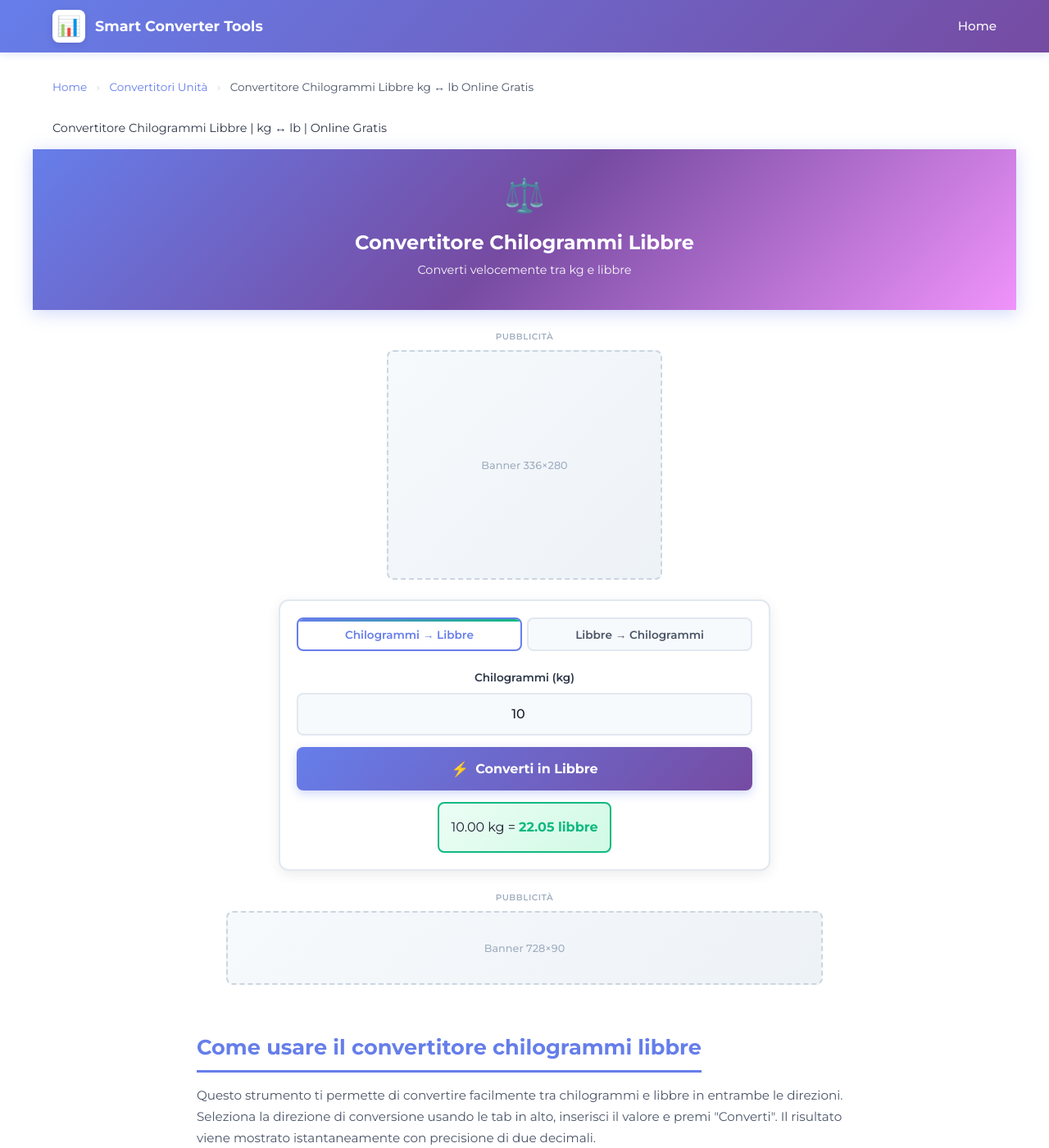
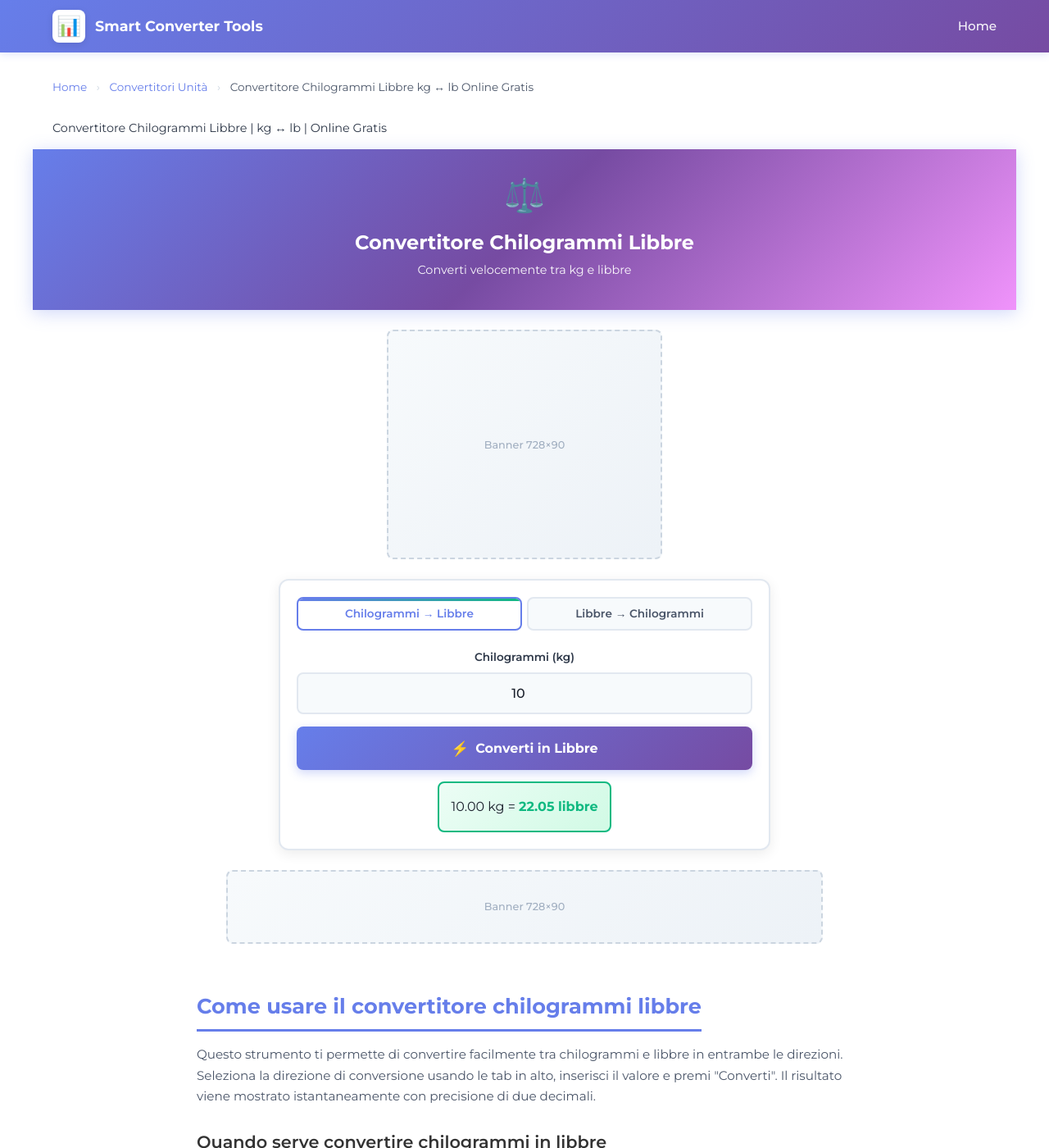
Before and after one commit to Calculator-Platform/smart-converter-tools, a Jekyll site: the page built from _calcolatori/convertitore-chilogrammi-libbre.md, in a window 1280 px wide and 1400 px high. Shown: the whole window at 82% size. Built offline with Jekyll 4.4.1, drawn with Linux system fonts in a browser that asks for light colours.

Commit message:
Remove ad labels from ad containers
Removed advertisement labels from primary and secondary ad containers.

```diff
--- a/_calcolatori/convertitore-chilogrammi-libbre.md
+++ b/_calcolatori/convertitore-chilogrammi-libbre.md
@@ -14,9 +14,8 @@ subcategory: "peso"
 
 <!-- ADV SPOT 1: Banner principale above fold -->
 <div class="ad-container ad-primary">
-  <span class="ad-label">Pubblicità</span>
   <div class="ad-placeholder ad-main">
-    <span class="ad-text">Banner 336×280</span>
+    <span class="ad-text">Banner 728×90</span>
   </div>
 </div>
 
@@ -41,7 +40,6 @@ subcategory: "peso"
 
 <!-- ADV SPOT 2: Banner secondario dopo calculator -->
 <div class="ad-container ad-secondary">
-  <span class="ad-label">Pubblicità</span>
   <div class="ad-placeholder ad-second">
     <span class="ad-text">Banner 728×90</span>
   </div>
```
